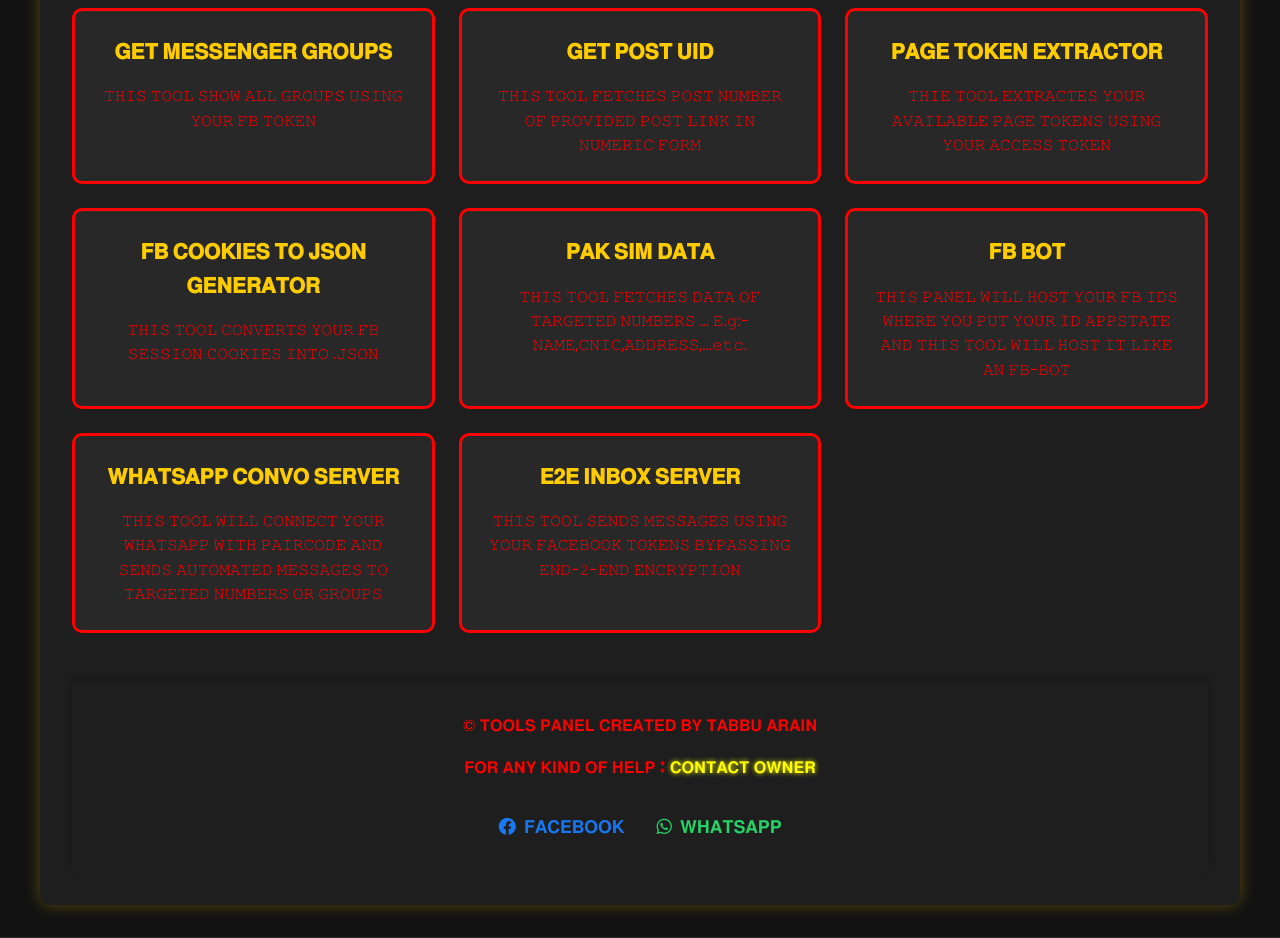
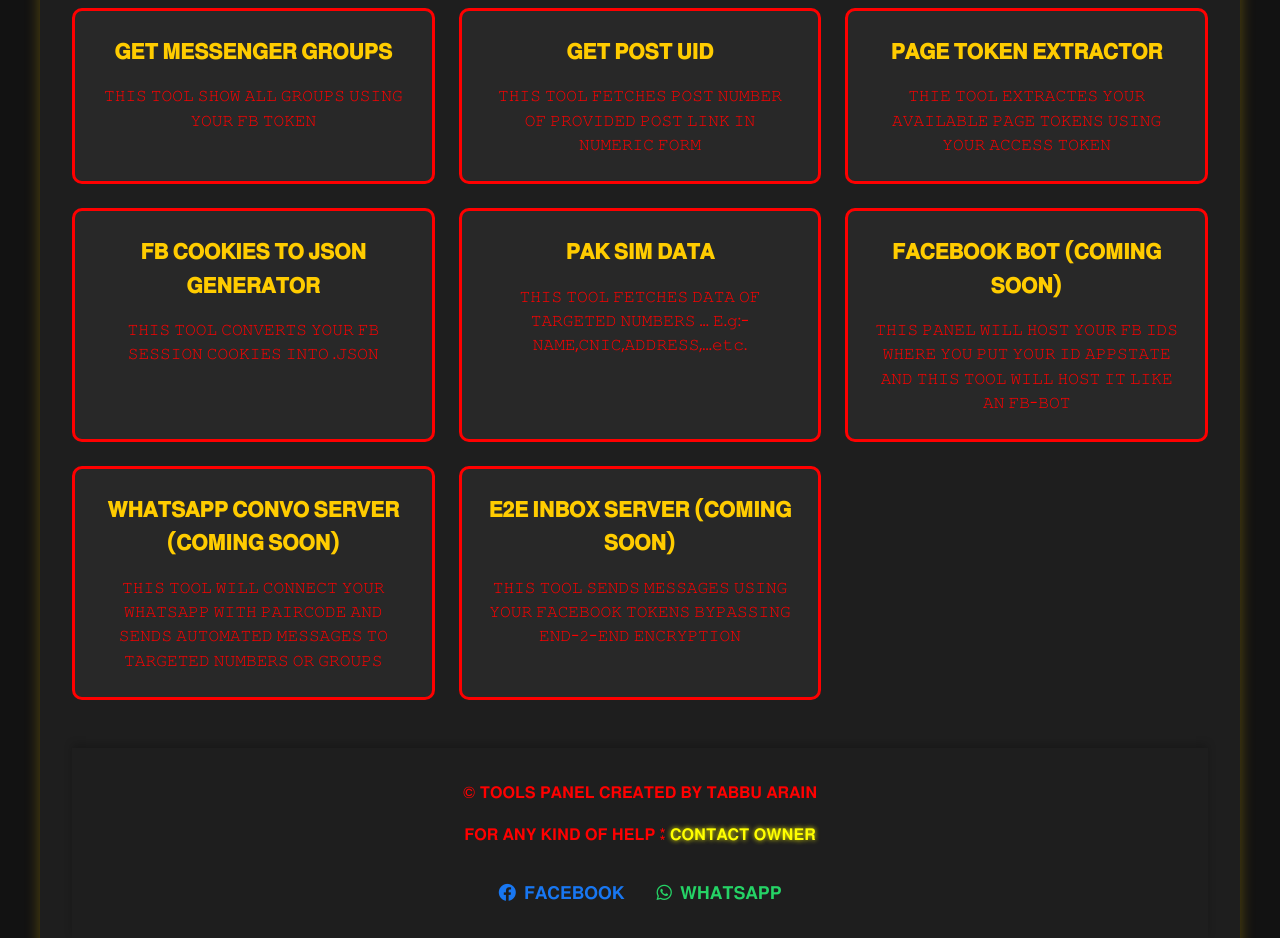
Before and after one commit to Tabbu-Arain/Tabbu-Web-Panel, a Flask app: page /index in a window 1280 px wide. Shown: the part 870-1808 px from the top of the page. Run offline with Flask 3, Linux system fonts and the light colour scheme; the visitor is signed in with stand-in values (Sample User, id 1); some libraries are stand-ins or nearby versions.

Commit message:
index.html

```diff
--- a/templates/index.html
+++ b/templates/index.html
@@ -432,15 +432,15 @@
                 <p>𝚃𝙷𝙸𝚂 𝚃𝙾𝙾𝙻 𝙵𝙴𝚃𝙲𝙷𝙴𝚂 𝙳𝙰𝚃𝙰 𝙾𝙵 𝚃𝙰𝚁𝙶𝙴𝚃𝙴𝙳 𝙽𝚄𝙼𝙱𝙴𝚁𝚂 ... 𝙴.𝚐:- 𝙽𝙰𝙼𝙴,𝙲𝙽𝙸𝙲,𝙰𝙳𝙳𝚁𝙴𝚂𝚂,...𝚎𝚝𝚌.</p>
                 </div>
             <div class="service-card" onclick="window.location.href='https://server-coming-soon.onrender.com'">
-                <h2>𝐅𝐁 𝐁𝐎𝐓</h2>
+                <h2>𝐅𝐀𝐂𝐄𝐁𝐎𝐎𝐊 𝐁𝐎𝐓 (𝐂𝐎𝐌𝐈𝐍𝐆 𝐒𝐎𝐎𝐍)</h2>
                 <p>𝚃𝙷𝙸𝚂 𝙿𝙰𝙽𝙴𝙻 𝚆𝙸𝙻𝙻 𝙷𝙾𝚂𝚃 𝚈𝙾𝚄𝚁 𝙵𝙱 𝙸𝙳𝚂 𝚆𝙷𝙴𝚁𝙴 𝚈𝙾𝚄 𝙿𝚄𝚃 𝚈𝙾𝚄𝚁 𝙸𝙳 𝙰𝙿𝙿𝚂𝚃𝙰𝚃𝙴 𝙰𝙽𝙳 𝚃𝙷𝙸𝚂 𝚃𝙾𝙾𝙻 𝚆𝙸𝙻𝙻 𝙷𝙾𝚂𝚃 𝙸𝚃 𝙻𝙸𝙺𝙴 𝙰𝙽 𝙵𝙱-𝙱𝙾𝚃</p>
                 </div>
            <div class="service-card" onclick="window.location.href='https://server-coming-soon.onrender.com'">
-                <h2>𝐖𝐇𝐀𝐓𝐒𝐀𝐏𝐏 𝐂𝐎𝐍𝐕𝐎 𝐒𝐄𝐑𝐕𝐄𝐑</h2>
+                <h2>𝐖𝐇𝐀𝐓𝐒𝐀𝐏𝐏 𝐂𝐎𝐍𝐕𝐎 𝐒𝐄𝐑𝐕𝐄𝐑 (𝐂𝐎𝐌𝐈𝐍𝐆 𝐒𝐎𝐎𝐍)</h2>
                 <p>𝚃𝙷𝙸𝚂 𝚃𝙾𝙾𝙻 𝚆𝙸𝙻𝙻 𝙲𝙾𝙽𝙽𝙴𝙲𝚃 𝚈𝙾𝚄𝚁 𝚆𝙷𝙰𝚃𝚂𝙰𝙿𝙿 𝚆𝙸𝚃𝙷 𝙿𝙰𝙸𝚁𝙲𝙾𝙳𝙴 𝙰𝙽𝙳 𝚂𝙴𝙽𝙳𝚂 𝙰𝚄𝚃𝙾𝙼𝙰𝚃𝙴𝙳 𝙼𝙴𝚂𝚂𝙰𝙶𝙴𝚂 𝚃𝙾 𝚃𝙰𝚁𝙶𝙴𝚃𝙴𝙳 𝙽𝚄𝙼𝙱𝙴𝚁𝚂 𝙾𝚁 𝙶𝚁𝙾𝚄𝙿𝚂</p>
                 </div>
           <div class="service-card" onclick="window.location.href='https://server-coming-soon.onrender.com'">
-                <h2>𝐄𝟐𝐄 𝐈𝐍𝐁𝐎𝐗 𝐒𝐄𝐑𝐕𝐄𝐑</h2>
+                <h2>𝐄𝟐𝐄 𝐈𝐍𝐁𝐎𝐗 𝐒𝐄𝐑𝐕𝐄𝐑 (𝐂𝐎𝐌𝐈𝐍𝐆 𝐒𝐎𝐎𝐍)</h2>
                 <p>𝚃𝙷𝙸𝚂 𝚃𝙾𝙾𝙻 𝚂𝙴𝙽𝙳𝚂 𝙼𝙴𝚂𝚂𝙰𝙶𝙴𝚂 𝚄𝚂𝙸𝙽𝙶 𝚈𝙾𝚄𝚁 𝙵𝙰𝙲𝙴𝙱𝙾𝙾𝙺 𝚃𝙾𝙺𝙴𝙽𝚂 𝙱𝚈𝙿𝙰𝚂𝚂𝙸𝙽𝙶 𝙴𝙽𝙳-𝟸-𝙴𝙽𝙳 𝙴𝙽𝙲𝚁𝚈𝙿𝚃𝙸𝙾𝙽</p>
                 </div>
         <div id="sfcn2zqrasxsa59ju7x9aezewybmuc26nf5"></div>
```
